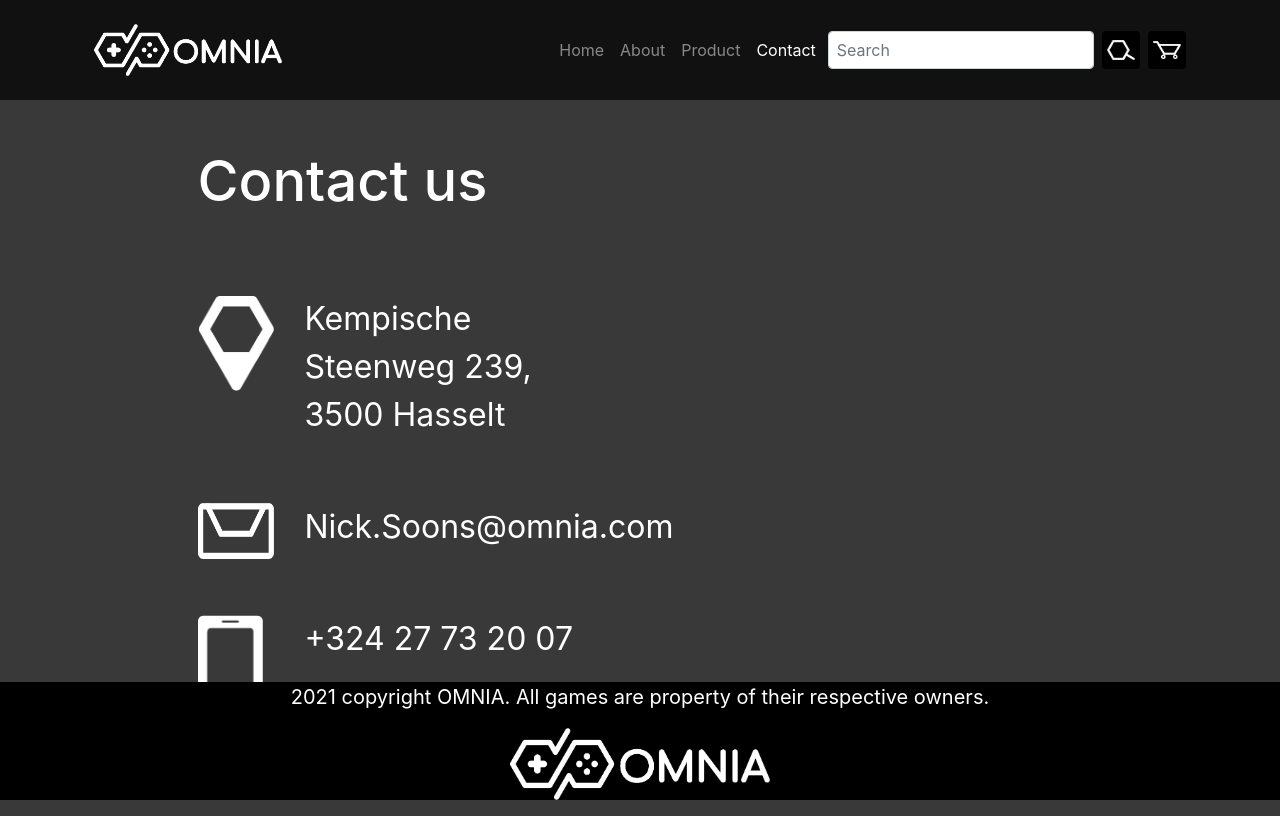
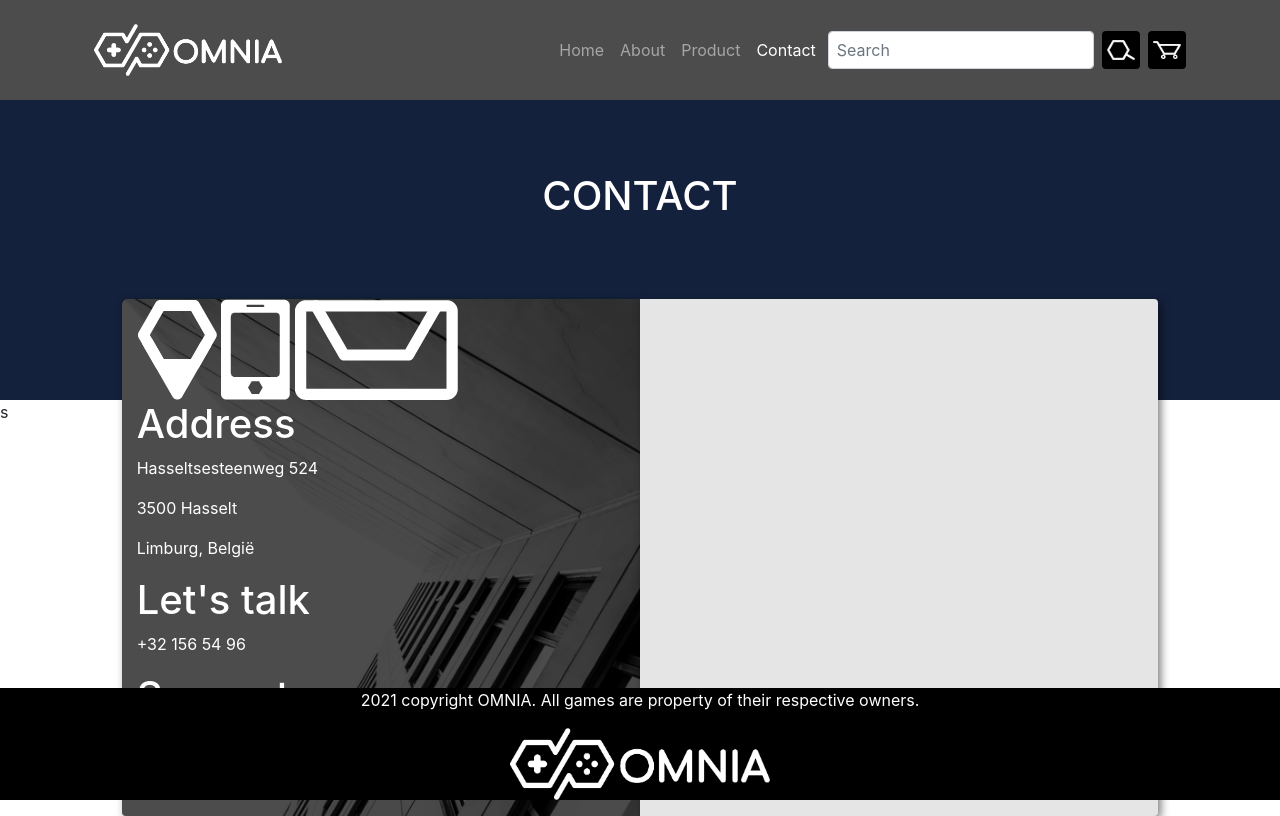
Before and after one commit to JanCoomans/Omnia, a plain HTML site: page Omnia/contact.html in a window 1280 px wide. Drawn offline with Linux system fonts and the light colour scheme.

Commit message:
Edited contact.html to match the mockup. Edited the contact.css accordingly. Added building_background.webp to assets/img.

```diff
--- a/Omnia/contact.html
+++ b/Omnia/contact.html
@@ -69,61 +69,46 @@
 </header>
 <!--container where all the content of the webpage will be located
     Jorne Janssens-->
-<main>
+<main class="bg-white">
+    <div class="container-fluid">
+        <div class="row flex-column bg-primary py-5" id="contact">
+            <div class="col-5 mx-auto mb-1 mt-4">
+                <h1 class="text-center">CONTACT</h1>
+            </div>
+            <div class="col-7">
+
+            </div>
+        </div>
+    </div>s
     <div class="container-fluid">
         <div class="row">
-            <div class="col-6">
+            <div class="col-1">
+
+            </div>
+            <div class="col-10">
                 <div class="container-fluid">
                     <div class="row">
-                        <div class="col-3">
+                        <div class="col-6 bg-black pb-5 rounded-left" id="block_1">
+                            <img src="assets/img/icon_location_white.png" alt="an icon for location">
+                            <img src="assets/img/icon_phone_white.png" alt="an icon of a phone">
+                            <img src="assets/img/icon_mail_white.png" alt="an icon of a letter">
+                            <h1>Address</h1>
+                            <p>Hasseltsesteenweg 524</p>
+                            <p>3500 Hasselt</p>
+                            <p>Limburg, België</p>
+                            <h1>Let's talk</h1>
+                            <p>+32 156 54 96</p>
+                            <h1>Support</h1>
+                            <p>support@omnia-console.com</p>
+                        </div>
+                        <div class="col-6 bg-tertiary pb-5 rounded-right" id="block_2">
 
-                        </div>
-                        <div class="col-9">
-                            <div class="container-fluid">
-                                <div class="row flex-column">
-                                    <div class="col-12 py-5">
-                                        <h1>Contact us</h1>
-                                    </div>
-                                    <div class="col-12 py-4">
-                                        <div class="row">
-                                            <div class="col-3">
-                                                <img id="locatie" src="assets/img/icon_location_white.png" alt="locatie logo">
-                                            </div>
-                                            <div class="col-9">
-                                                <p>Kempische Steenweg 239, 3500 Hasselt</p>
-                                            </div>
-                                        </div>
-                                    </div>
-                                    <div class="col-12 py-4">
-                                        <div class="row">
-                                            <div class="col-3">
-                                                <img id="mail" src="assets/img/icon_mail_white.png" alt="mail logo">
-                                            </div>
-                                            <div class="col-9">
-                                                <p>Nick.Soons@omnia.com</p>
-                                            </div>
-                                        </div>
-                                    </div>
-                                    <div class="col-12 py-4">
-                                        <div class="row">
-                                            <div class="col-3">
-                                                <img id="telefoon" src="assets/img/icon_phone_white.png" alt="telefoon logo">
-                                            </div>
-                                            <div class="col-9">
-                                                <p>+324 27 73 20 07</p>
-                                            </div>
-                                        </div>
-                                    </div>
-                                </div>
-                            </div>
                         </div>
                     </div>
                 </div>
             </div>
-            <div class="col-6">
-                <!--here comes img that should be in a hexagon shape
-                    Jorne Janssens-->
-                <!--<img>-->
+            <div class="col-1">
+
             </div>
         </div>
     </div>
--- a/Omnia/css/contact.css
+++ b/Omnia/css/contact.css
@@ -20,12 +20,6 @@
     max-width: 100%;
 }
 
-/*code related to the footer
-  Jorne Janssens*/
-footer p {
-    color: #ffffff;
-}
-
 /*edited height for the logo at the footer
   Jorne Janssens*/
 footer #logo_footer {
@@ -40,32 +34,6 @@
     height: 68px;
 }
 
-/*this is temporary
-  Jorne Janssens*/
-
-body {
-    background-color: #393939;
-}
-
-p {
-    color: #ffffff;
-    font-size: 4vmin;
-}
-
-h1 {
-    color: #ffffff;
-    font-size: 7vmin;
-}
-
-#copyright {
-    font-size: 15pt;
-}
-
-/*testing images*/
-
-.container-fluid .row .col-6 img {
-    float: left;
-}
 
 /*here I edit the size of the icons
   Jorne Janssens*/
@@ -83,3 +51,19 @@
     height: 96px;
     width: 82px;
 }
+#block_1{
+    background-image: url(../assets/img/building_background.webp);
+    background-size: cover;
+    box-shadow: 3px 3px 9px rgba(0, 0, 0, 0.5);
+    margin-top: -125px;
+}
+#block_2{
+    box-shadow: 3px 3px 9px rgba(0, 0, 0, 0.5);
+    margin-top: -125px;
+}
+p, h1{
+    color: #ffffff;
+}
+#contact{
+    min-height: 300px;
+}
```
Also changed, not shown: Omnia/assets/img/building_background.webp (added).
